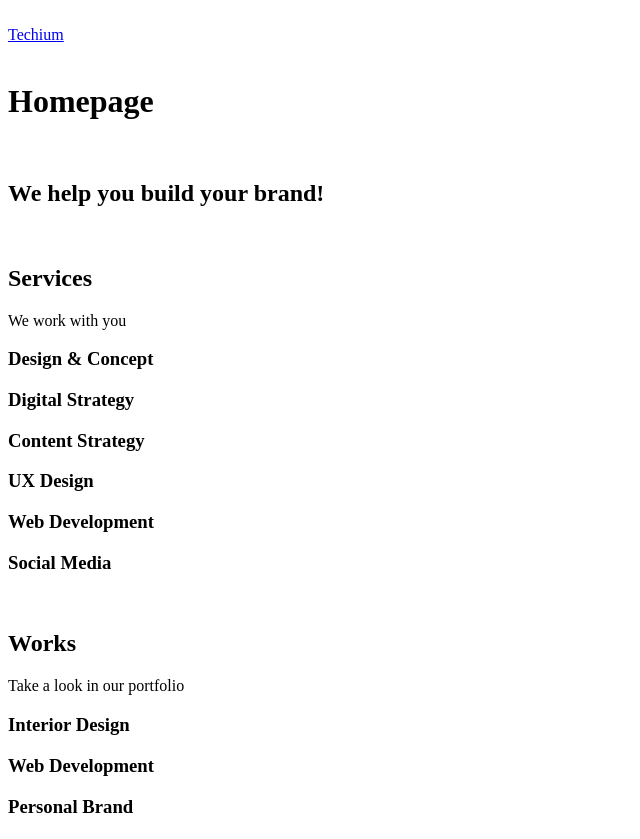
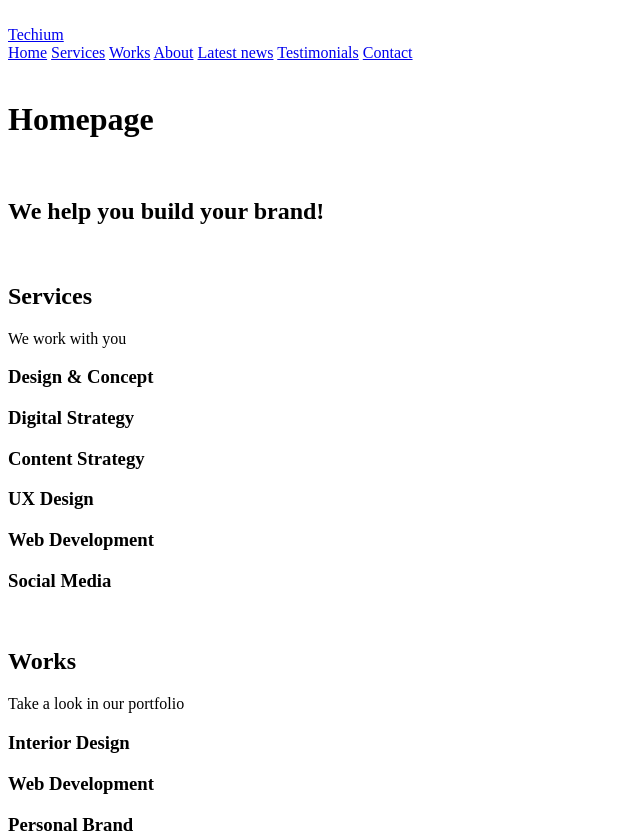
Before and after one commit to Elodie-mbaye/holbertonschool-web_front_end, a plain HTML site: page html_advanced/20-index.html in a window 1280 px wide. Shown: the top 839 px of the page, without its empty margins (0-640 px from the left). Drawn offline with Linux system fonts and the light colour scheme.

Commit message:
create a link and an anchor

```diff
--- a/html_advanced/20-index.html
+++ b/html_advanced/20-index.html
@@ -18,7 +18,15 @@
             <span>Techium</span>
             </a>
             </div>
-            <nav></nav>
+            <nav>
+                <a href="/">Home</a>
+                <a href="#services">Services</a>
+                <a href="#works">Works</a>
+                <a href="#about">About</a>
+                <a href="#latest_news">Latest news</a>
+                <a href="#testimonials">Testimonials</a>
+                <a href="#contact">Contact</a>
+            </nav>
         </div>
     </header>
     <br>
```
